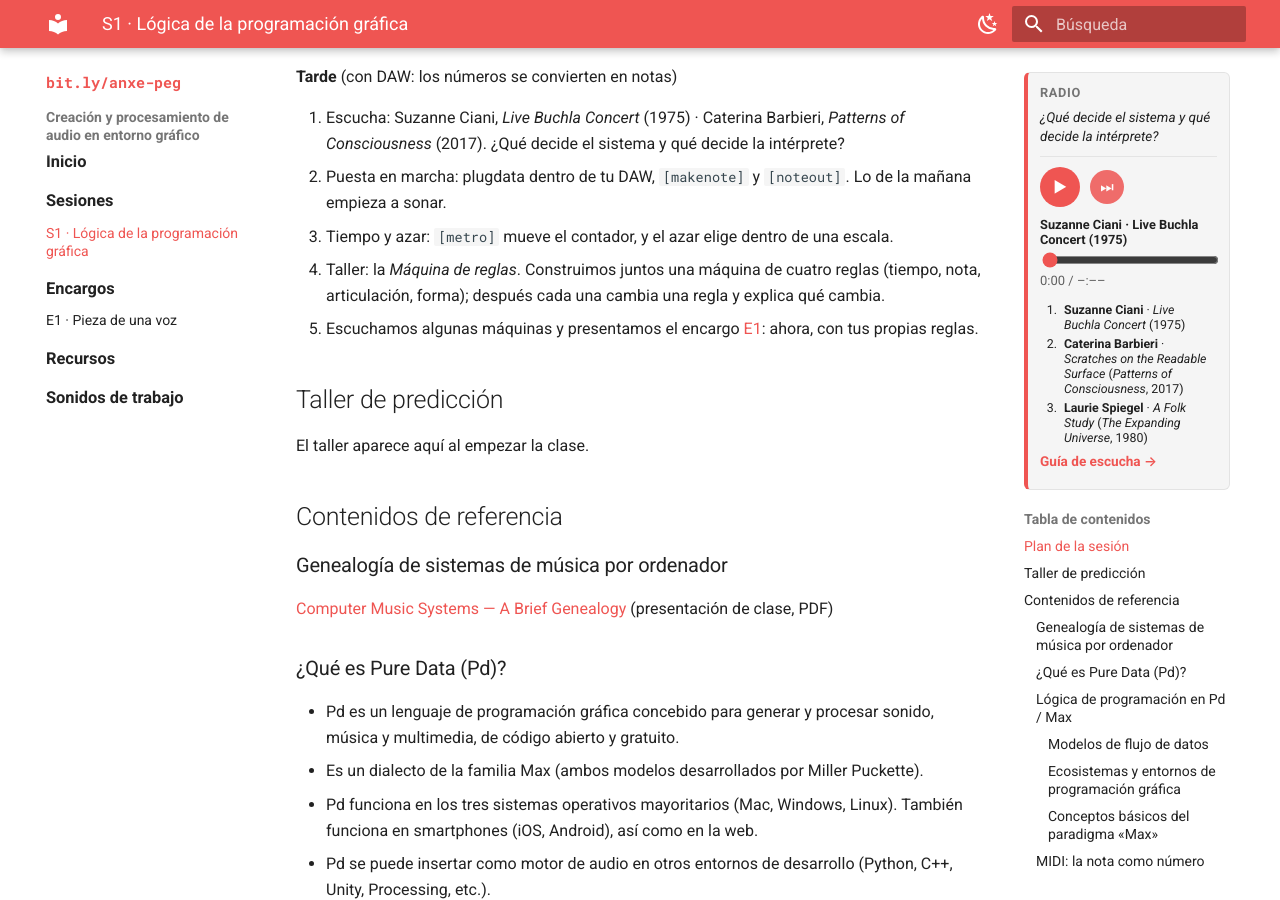
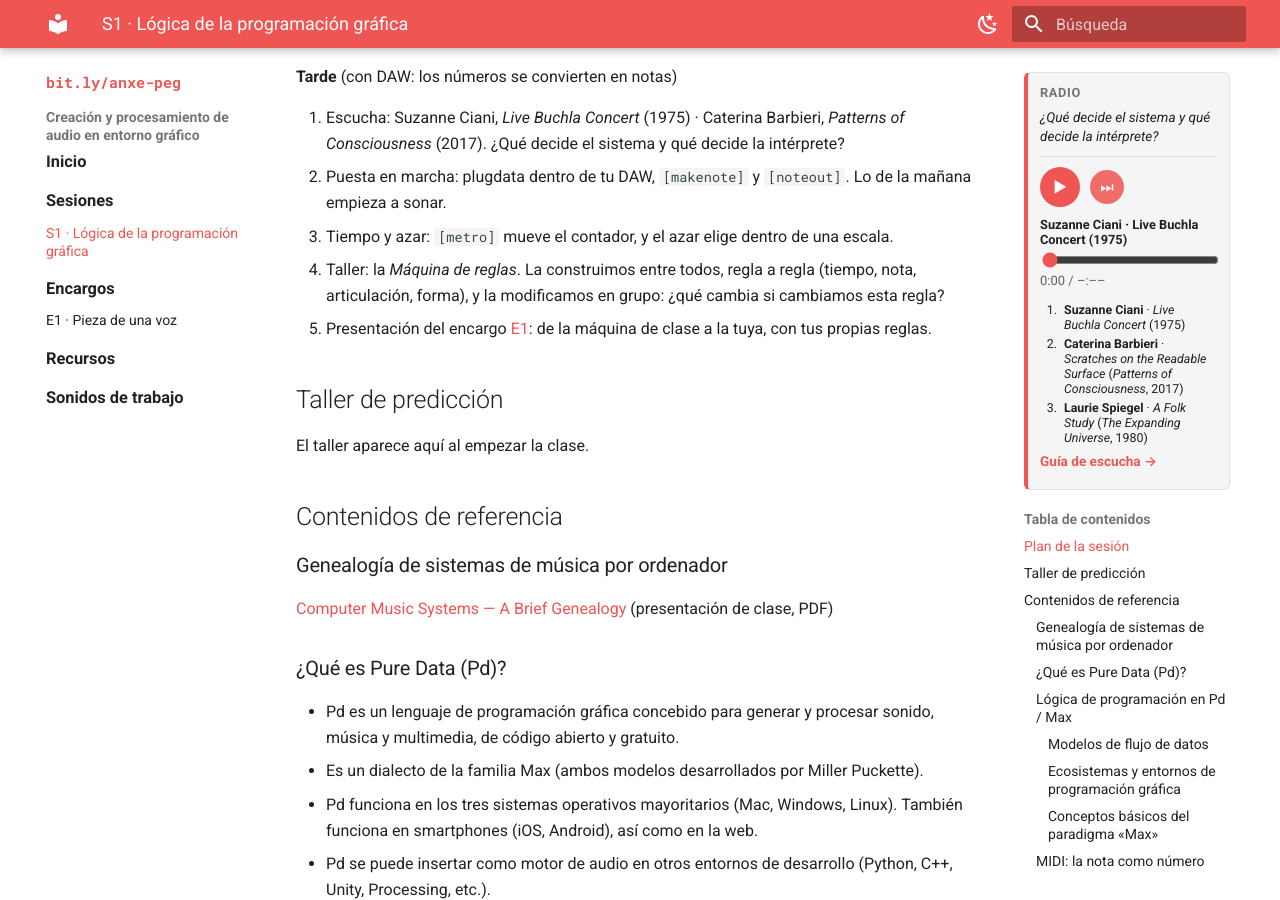
Before and after one commit to anxefaraldo/peg-curso, an MkDocs documentation site: the page built from docs/sesiones/s1.md, in a window 1280 px wide and 900 px high, scrolled down 618 px. Built offline with MkDocs 1.6.1 and Material for MkDocs 9.7.7, drawn with Linux system fonts in a browser that asks for light colours.

Commit message:
Publicación programada 2026-10-03 07:28

```diff
--- a/docs/sesiones/s1.md
+++ b/docs/sesiones/s1.md
@@ -29,8 +29,8 @@
 1. Escucha: Suzanne Ciani, *Live Buchla Concert* (1975) · Caterina Barbieri, *Patterns of Consciousness* (2017). ¿Qué decide el sistema y qué decide la intérprete?
 2. Puesta en marcha: plugdata dentro de tu DAW, `[makenote]` y `[noteout]`. Lo de la mañana empieza a sonar.
 3. Tiempo y azar: `[metro]` mueve el contador, y el azar elige dentro de una escala.
-4. Taller: la *Máquina de reglas*. Construimos juntos una máquina de cuatro reglas (tiempo, nota, articulación, forma); después cada una cambia una regla y explica qué cambia.
-5. Escuchamos algunas máquinas y presentamos el encargo [E1](../encargos/e1.md): ahora, con tus propias reglas.
+4. Taller: la *Máquina de reglas*. La construimos entre todos, regla a regla (tiempo, nota, articulación, forma), y la modificamos en grupo: ¿qué cambia si cambiamos esta regla?
+5. Presentación del encargo [E1](../encargos/e1.md): de la máquina de clase a la tuya, con tus propias reglas.
 
 ## Taller de predicción
 
```
